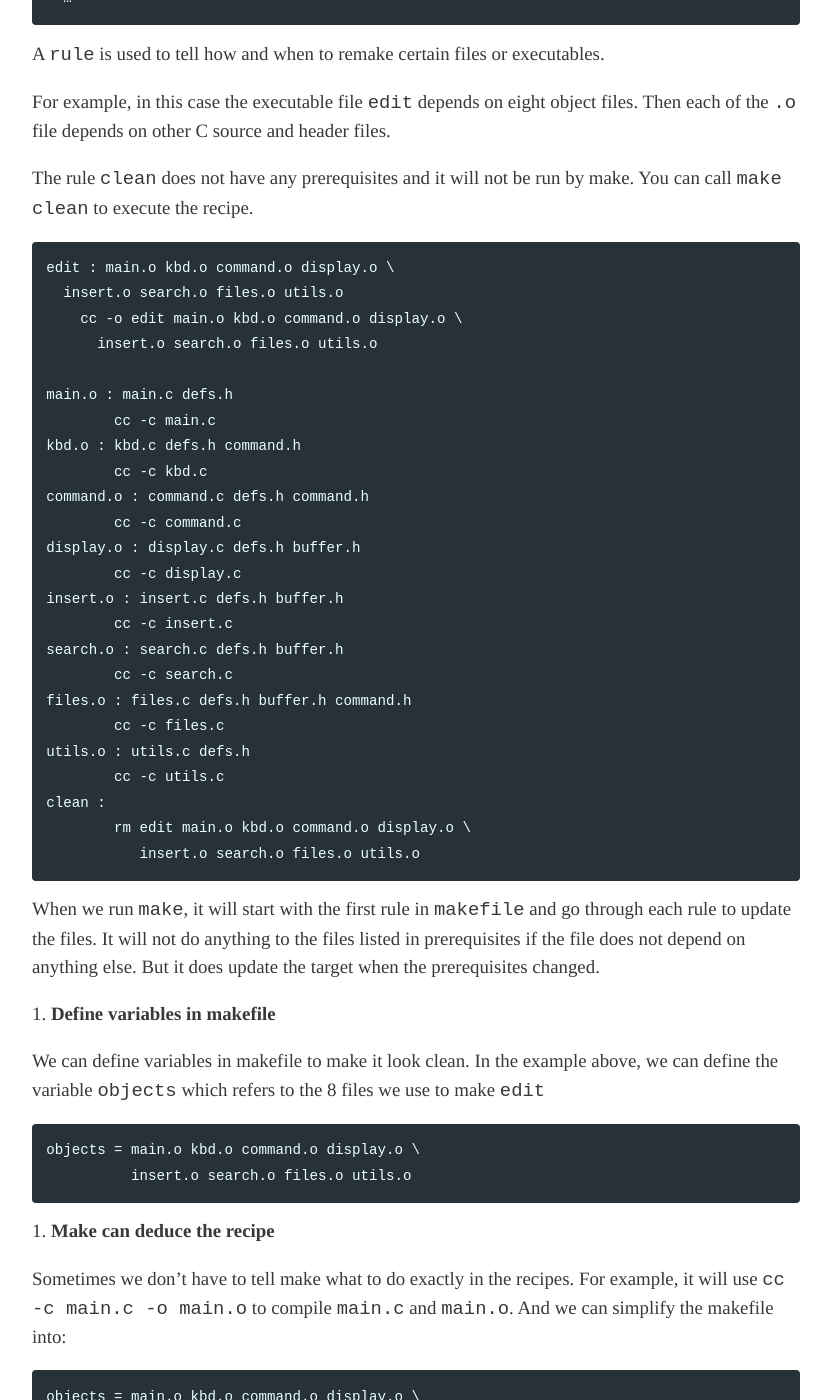
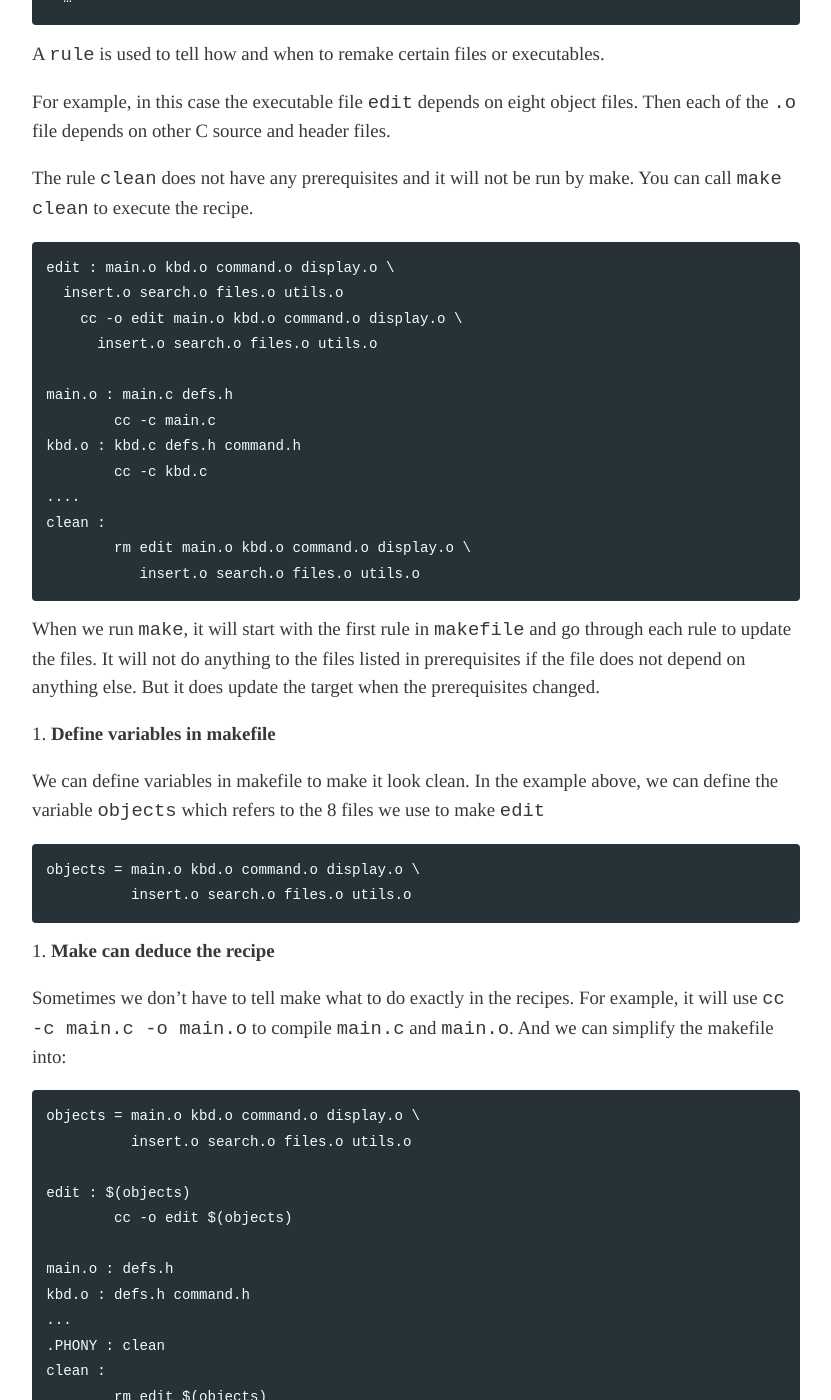
Before and after one commit to RyogaLi/ryogali.github.io, a Jekyll site: the page built from _posts/2020-03-05-Notes-on-make-and-makefile.md, in a window 1280 px wide and 1400 px high, scrolled down 826 px. Shown: the whole window, without its empty margins (224-1055 px from the left). Built offline with Jekyll 4.4.1, drawn with Linux system fonts in a browser that asks for light colours; some of the changed text lies outside the part shown.

Commit message:
updated makefile

````diff
--- a/_posts/2020-03-05-Notes-on-make-and-makefile.md
+++ b/_posts/2020-03-05-Notes-on-make-and-makefile.md
@@ -34,18 +34,7 @@
         cc -c main.c
 kbd.o : kbd.c defs.h command.h
         cc -c kbd.c
-command.o : command.c defs.h command.h
-        cc -c command.c
-display.o : display.c defs.h buffer.h
-        cc -c display.c
-insert.o : insert.c defs.h buffer.h
-        cc -c insert.c
-search.o : search.c defs.h buffer.h
-        cc -c search.c
-files.o : files.c defs.h buffer.h command.h
-        cc -c files.c
-utils.o : utils.c defs.h
-        cc -c utils.c
+....
 clean :
         rm edit main.o kbd.o command.o display.o \
            insert.o search.o files.o utils.o
@@ -74,16 +63,9 @@
 
 main.o : defs.h
 kbd.o : defs.h command.h
-command.o : defs.h command.h
-display.o : defs.h buffer.h
-insert.o : defs.h buffer.h
-search.o : defs.h buffer.h
-files.o : defs.h buffer.h command.h
-utils.o : defs.h
-
+...
 .PHONY : clean
 clean :
         rm edit $(objects)
 ```
-
-4. **PHONY target**
+We use the `.PHONY` target to explicitly declare what is needed to be executed. In this case the target `clean` will never get executed unless we run `make clean`. But if we make a target `.PHONY` and list `clean` in the target. It will get executed every time we run `make`
````
Also changed, not shown: other parts of _posts/2020-03-05-Notes-on-make-and-makefile.md (+1 -1 lines).
